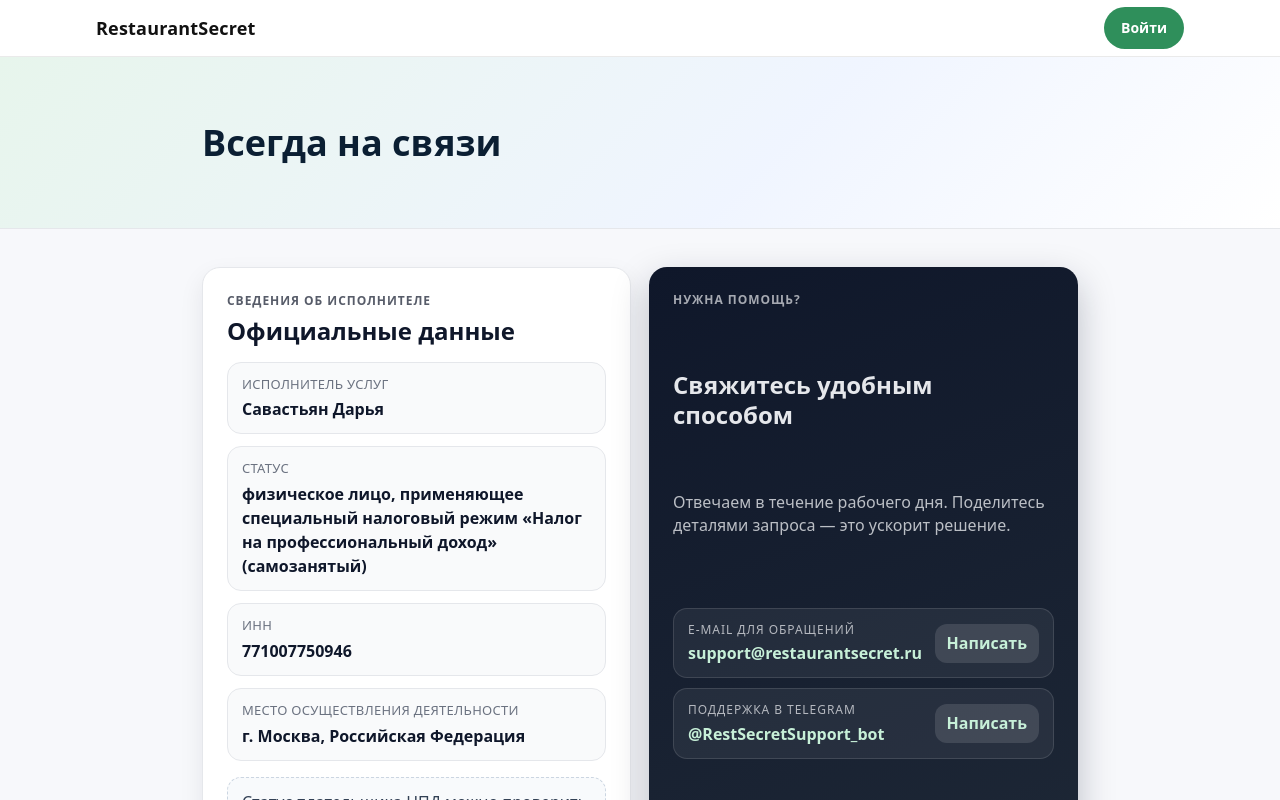
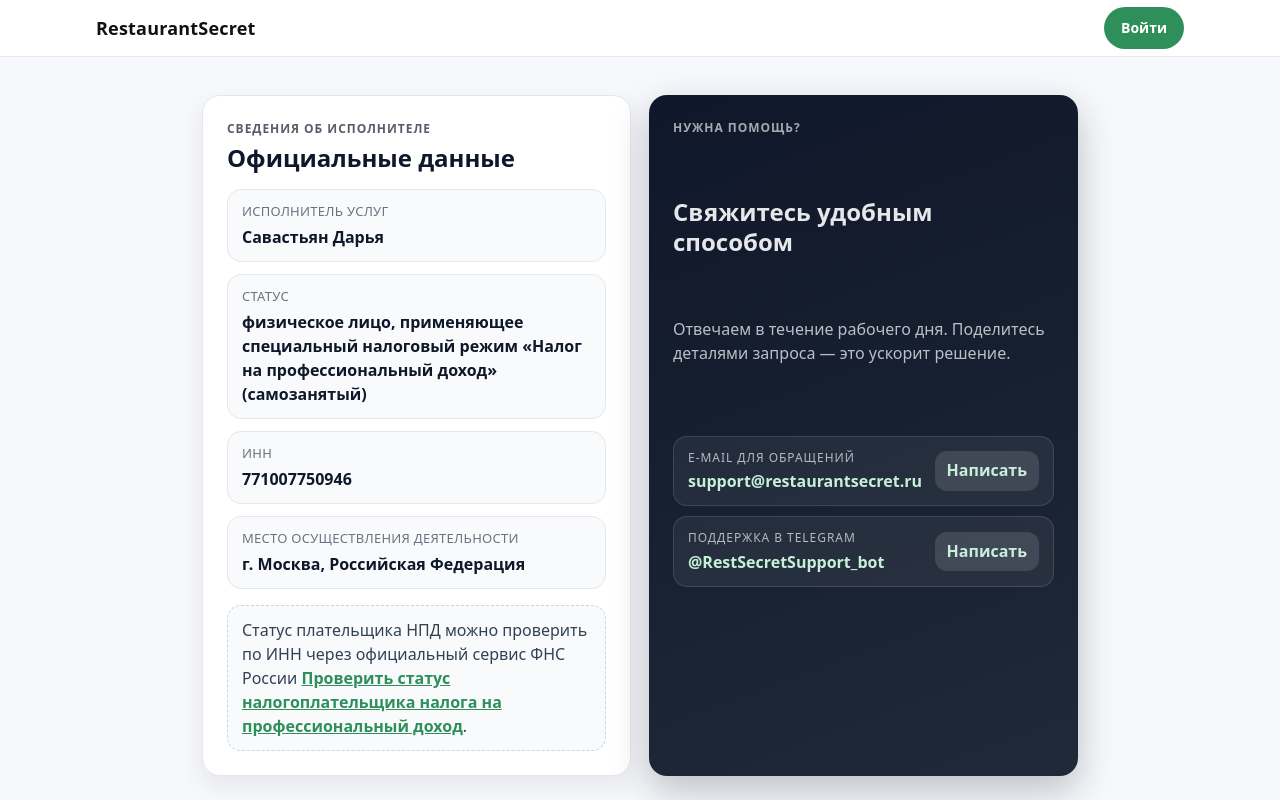
Before and after one commit to dsavastyan/restaurantsecret-web, a React (Vite) app: page /contact in a window 1280 px wide. Shown: the top 800 px of the page. Built offline with nearby package versions, Linux system fonts and the light colour scheme; no server answers.

Commit message:
Remove contact hero section

```diff
--- a/src/pages/Contact.jsx
+++ b/src/pages/Contact.jsx
@@ -16,12 +16,6 @@ const contacts = [
 export default function Contact() {
   return (
     <main className="contact-page">
-      <div className="contact-hero">
-        <div className="container contact-hero__inner">
-          <h1 className="contact-hero__title">Всегда на связи</h1>
-        </div>
-      </div>
-
       <div className="container contact-layout">
         <section className="contact-card">
           <header className="contact-card__header">
```
